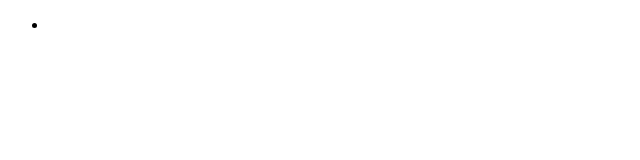
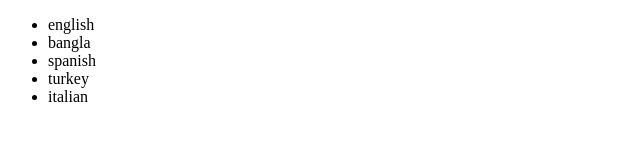
Before and after one commit to HiSaifullah/test-repository, a plain HTML site: page index.html in a window 1280 px wide. Shown: the whole page, without its empty margins (0-640 px from the left). Drawn offline with Linux system fonts and the light colour scheme.

Commit message:
li commit

```diff
--- a/index.html
+++ b/index.html
@@ -7,9 +7,11 @@
 </head>
 <body>
     <ul>
-        <li>
-
-        </li>
+        <li>english</li>
+        <li>bangla</li>
+        <li>spanish</li>
+        <li>turkey</li>
+        <li>italian</li>
     </ul>
 </body>
 </html>
```
